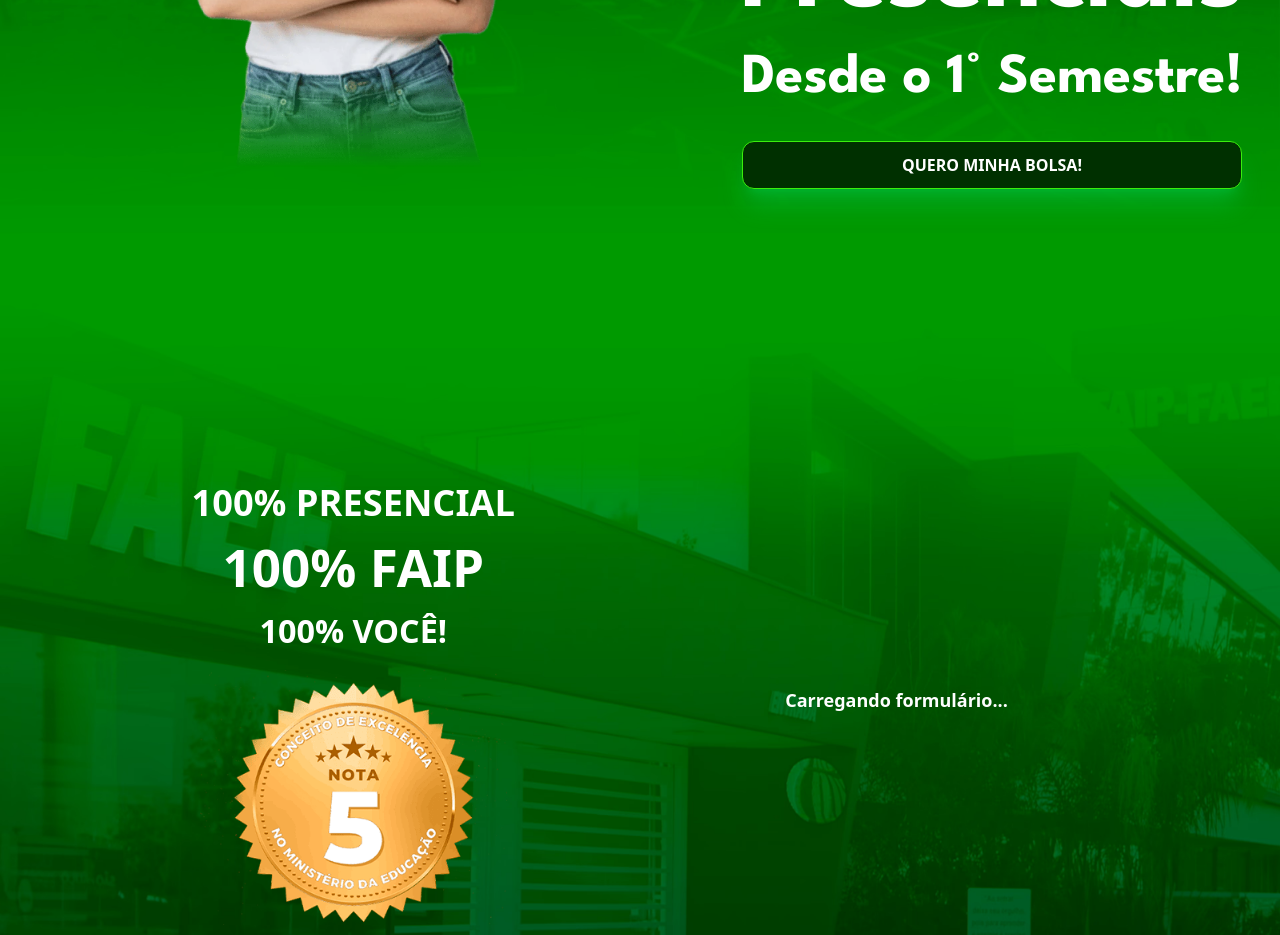
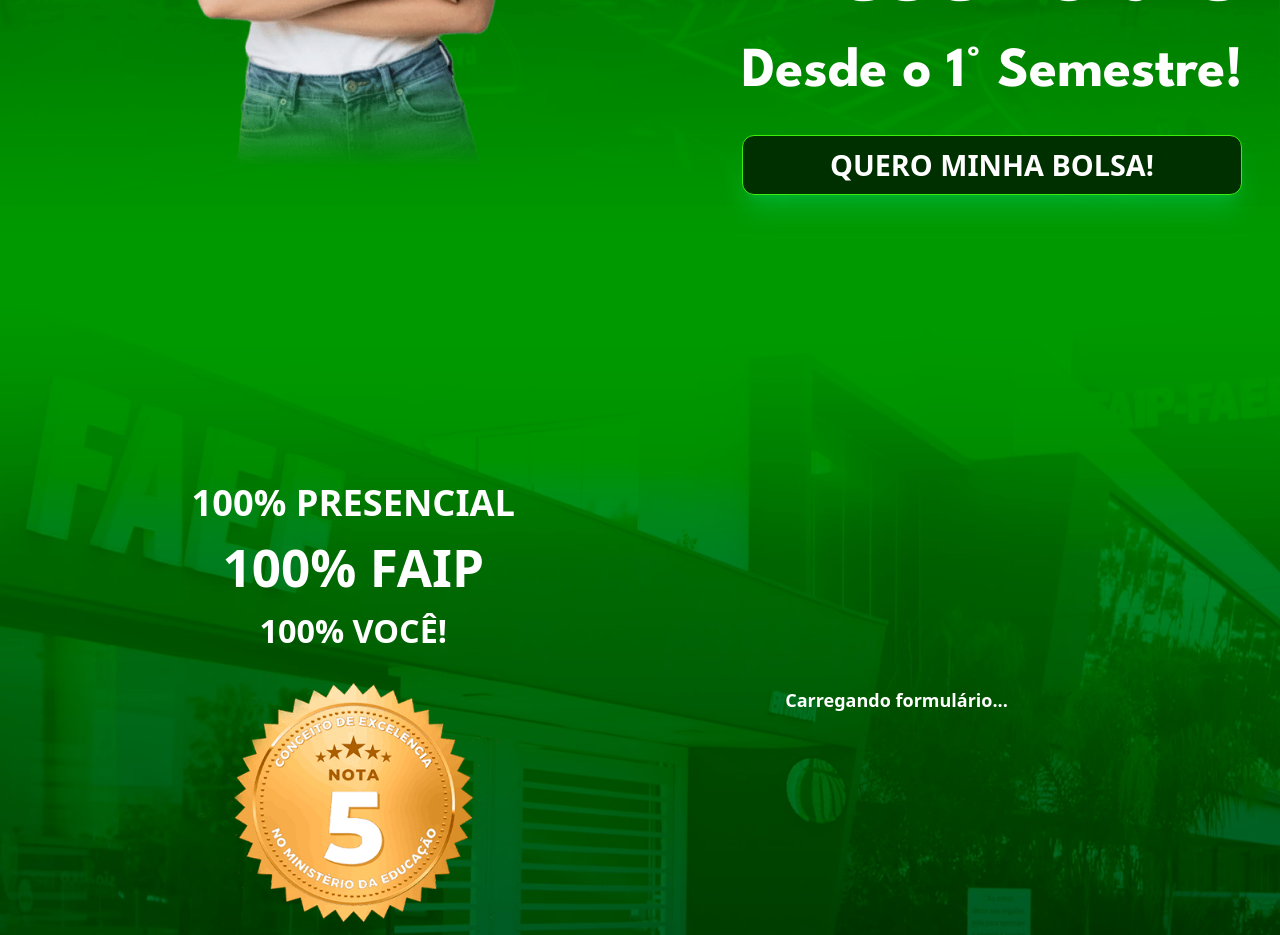
Before and after one commit to mavellium/faip-lp, a Next.js app: page / in a window 1280 px wide. Shown: the part 1340-2275 px from the top of the page. Built offline with nearby package versions, Linux system fonts and the light colour scheme.

Commit message:
fix: aumentar a fonte do btn do banner

```diff
--- a/src/components/Banner/index.tsx
+++ b/src/components/Banner/index.tsx
@@ -103,7 +103,7 @@
           </div>
 
           <a href="#form" onClick={handleClick} className="mt-8 w-full flex justify-center">
-            <button className="bg-[#003000] mb-18 xl:mb-0 border-1 border-[#3AEE0D] text-white cursor-pointer rounded-[12px] h-12 w-full max-w-[500px] px-6 font-semibold shadow-xl shadow-green-500/40 backdrop-blur-xl transition-all duration-300 hover:bg-[#01832A] hover:text-white transform hover:-translate-y-1">
+            <button className="bg-[#003000] mb-18 xl:mb-0 border-1 border-[#3AEE0D] text-white cursor-pointer rounded-[12px] h-15 w-full max-w-[500px] px-6 font-semibold shadow-xl shadow-green-500/40 backdrop-blur-xl transition-all duration-300 hover:bg-[#01832A] hover:text-white transform hover:-translate-y-1 text-[1.3rem] lg:text-[1.8rem]">
               QUERO MINHA BOLSA!
             </button>
           </a>
```
